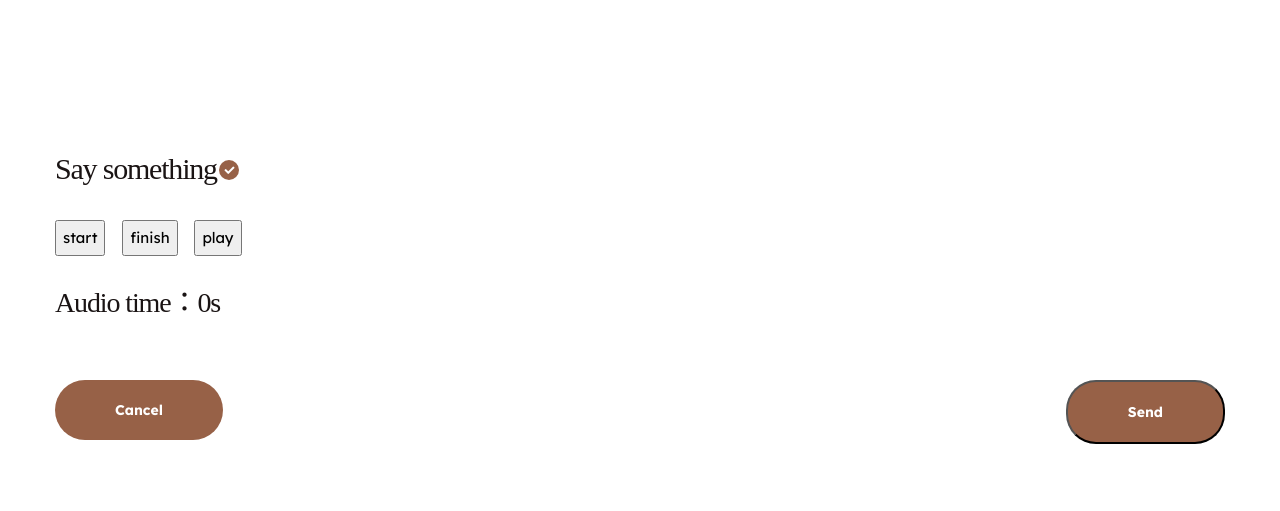
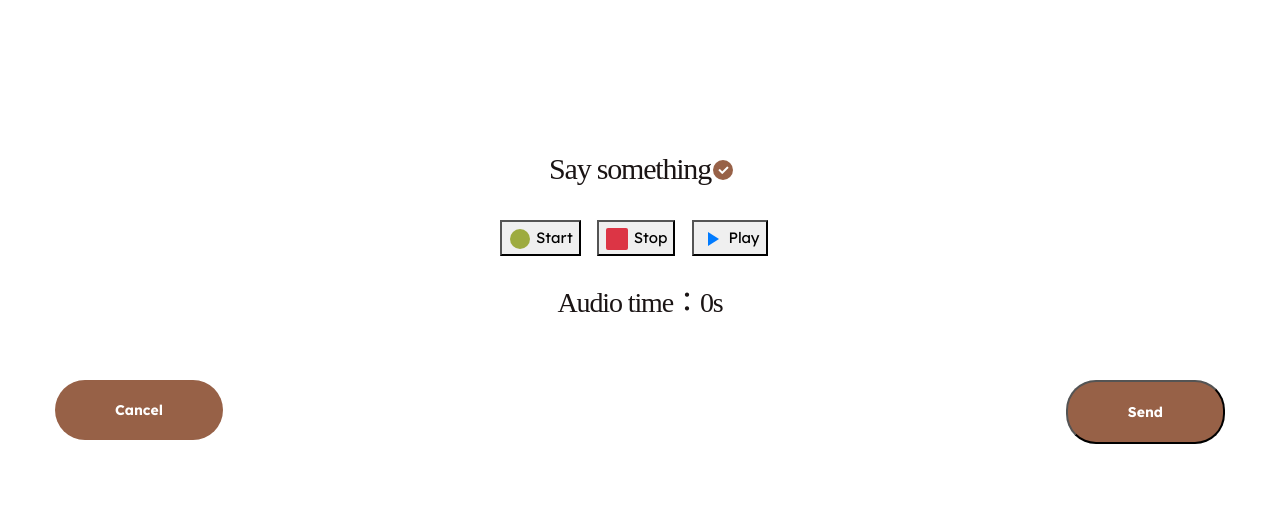
Before and after one commit to zjhM3l/COMP3032JFinal-Year-Project, a Flask app: page /sendtreeAudio in a window 1280 px wide. Shown: the part 560-1071 px from the top of the page. Run offline with Flask 3, Linux system fonts and the light colour scheme; parts of the project's set-up code (start-up, migrations or seed data) failed here and were passed over; some libraries are stand-ins or nearby versions; some web fonts are replaced.

Commit message:
add icon to record button

```diff
--- a/app/templates/treeAudioNew.html
+++ b/app/templates/treeAudioNew.html
@@ -93,18 +93,39 @@
 <section class="checkout-page">
     <div class="container">
         <div class="row">
-            <div class="col-xl-12 col-lg-12">
+            <div class="col-xl-12 col-lg-12 text-center">
                 <div class="billing_details ship_different_address">
                     <div class="billing_title ship_different_address_title">
                         <h2>Say something<span class="fa fa-check"></span></h2>
                     </div>
 
 
-                    <input type="button" value="start" id="startRecord" />
+{#                    <input type="button" value="start" id="startRecord" />#}
+                    <button id="startRecord" value="start">
+                         <svg width="24" height="24" viewBox="0 0 24 24" fill="none" xmlns="http://www.w3.org/2000/svg">
+4                           <circle cx="12" cy="12" r="10" fill="#9dab3f"/>
+                        </svg>
+                        Start
+                    </button>
+
                     &nbsp;&nbsp;
-                    <input type="button" value="finish" id="stopRecord" />
+{#                    <input type="button" value="finish" id="stopRecord" />#}
+
+                    <button id="stopRecord" value="finish">
+                        <svg width="24" height="24" viewBox="0 0 24 24" fill="none" xmlns="http://www.w3.org/2000/svg">
+                            <rect x="1" y="1" width="22" height="22" rx="2" fill="#DC3545"/>
+                        </svg>
+                        Stop
+                    </button>
                     &nbsp;&nbsp;
-                    <input type="button" value="play" id="playRecord" />
+{#                    <input type="button" value="play" id="playRecord" />#}
+                    <button id="playRecord" value="play">
+                      <svg width="24" height="24" viewBox="0 0 24 24" fill="none" xmlns="http://www.w3.org/2000/svg">
+                         <path d="M8 5v14l11-7L8 5z" fill="#007BFF"/>
+                      </svg>
+                        Play
+                    </button>
+
                     &nbsp;&nbsp;
                     <br/><br/>
 
```
